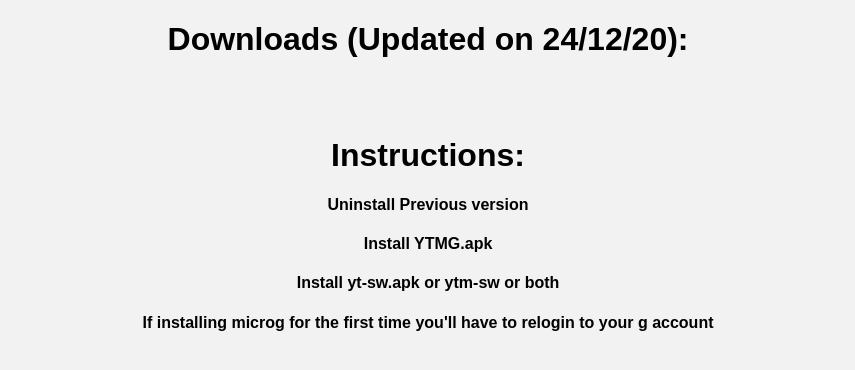
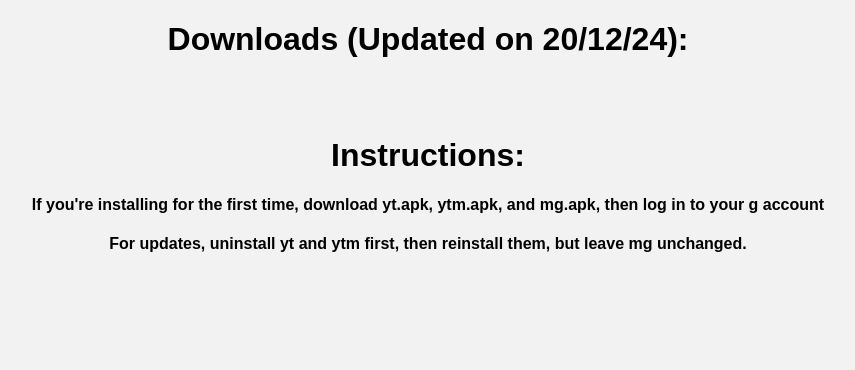
Before and after one commit to ToothIsSweet/YT, a plain HTML site: page index.html in a window 1280 px wide. Shown: the whole page, without its empty margins (212-1067 px from the left). Drawn offline with Linux system fonts and the light colour scheme; no server answers.

Commit message:
Update index.html

```diff
--- a/index.html
+++ b/index.html
@@ -46,7 +46,7 @@
 
 <body>
 <center>
-    <h1>Downloads (Updated on 24/12/20):</h1>
+    <h1>Downloads (Updated on 20/12/24):</h1>
 
     <div id="downloadButtons"></div>
 
@@ -83,10 +83,8 @@
     </script>
 	<br> <br>
     <h1>Instructions:</h4>
-    <h4>Uninstall Previous version</h4>
-    <h4>Install YTMG.apk</h4>
-    <h4>Install yt-sw.apk or ytm-sw or both</h4>
-    <h4>If installing microg for the first time you'll have to relogin to your g account</h4>
+    <h4>If you're installing for the first time, download yt.apk, ytm.apk, and mg.apk, then log in to your g account</h4>
+    <h4>For updates, uninstall yt and ytm first, then reinstall them, but leave mg unchanged.</h4>
 
 </center>
 </body>
```
